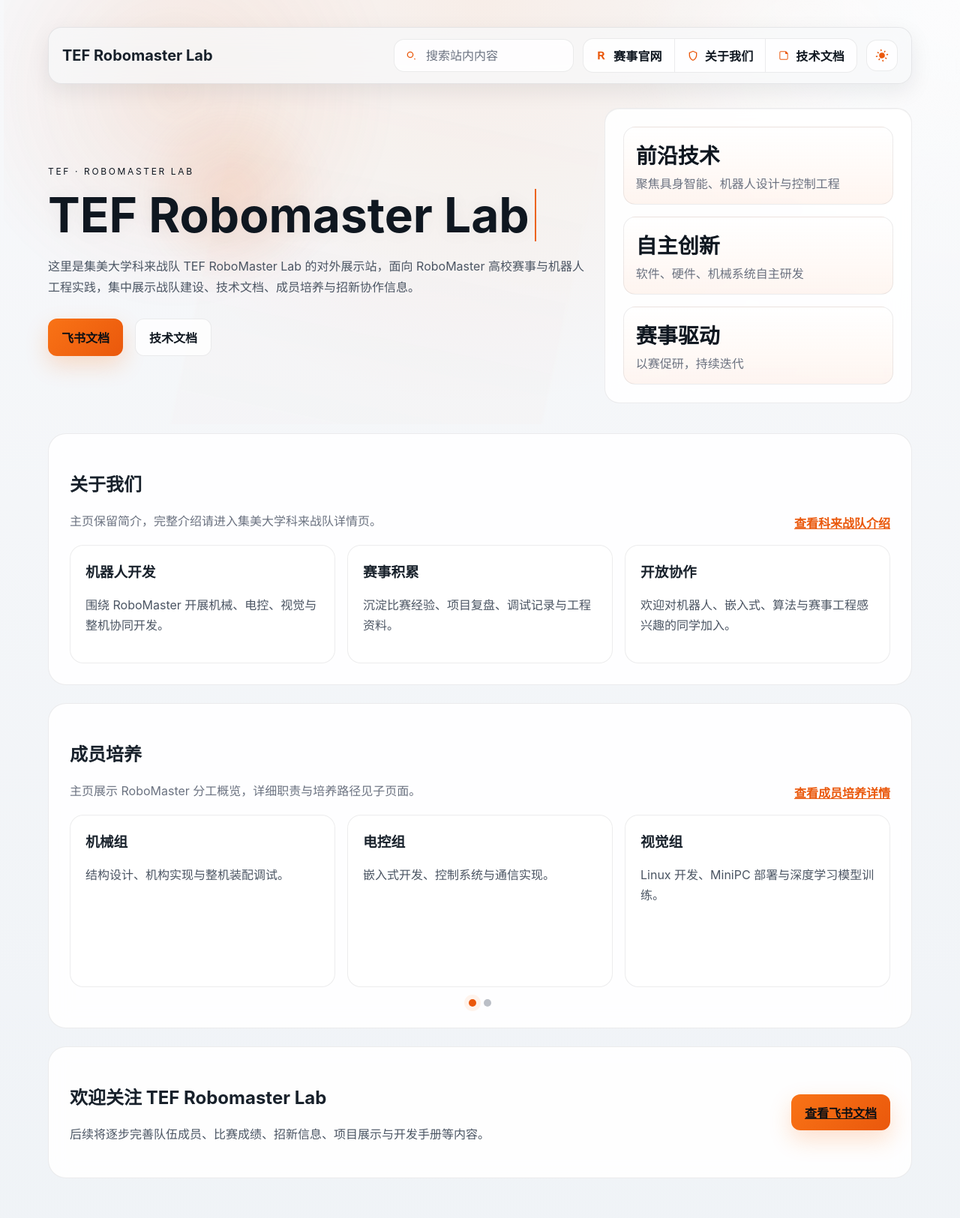
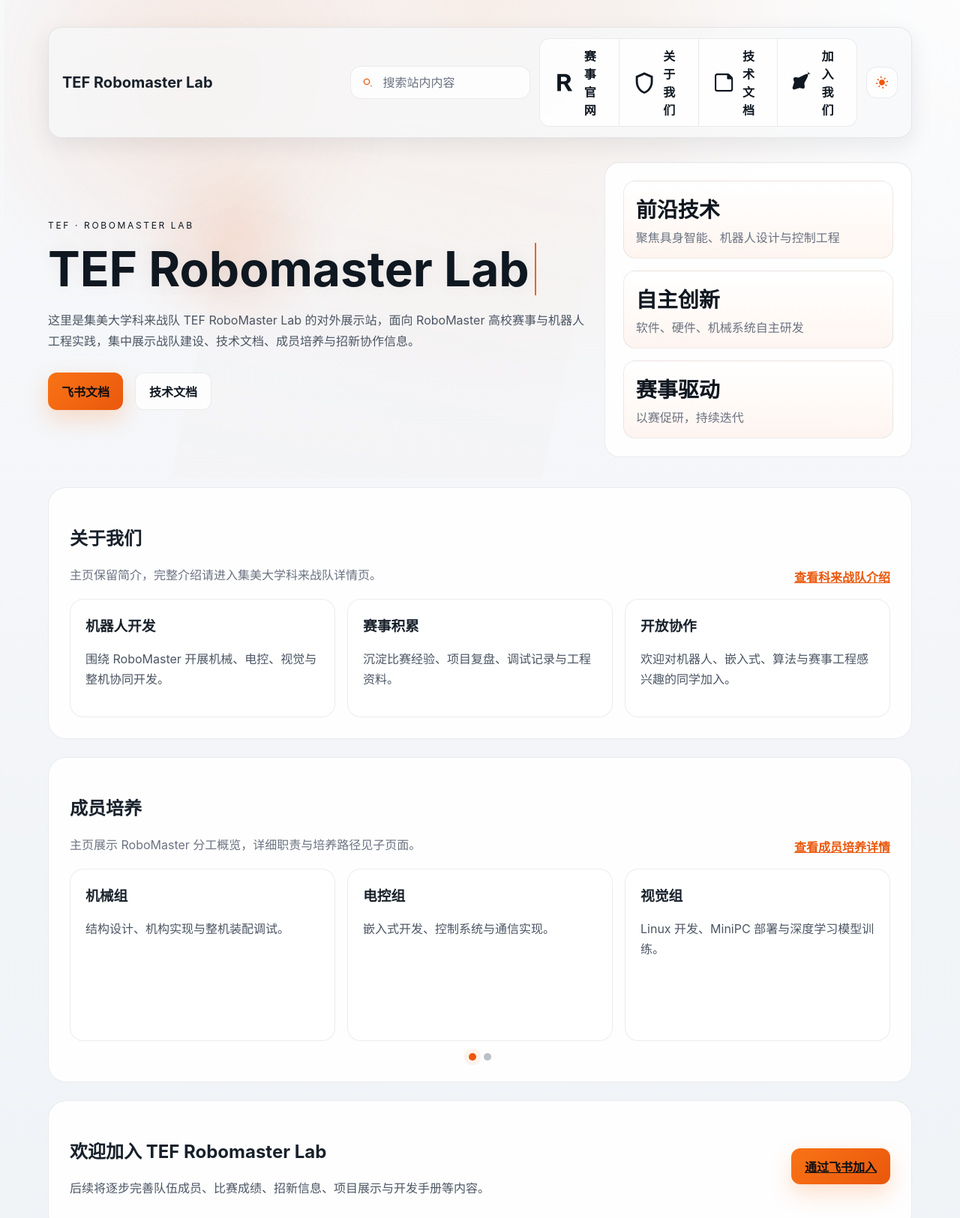
Before and after one commit to Szturin/robomaster-lab, an Astro site: page / in a window 1280 px wide. Shown: the top 1625 px of the page at 75% size. Built offline with nearby package versions, Linux system fonts and the light colour scheme; Astro itself is replaced by a stand-in of ours.

Commit message:
chore: auto publish site

```diff
--- a/src/data/site.ts
+++ b/src/data/site.ts
@@ -2,7 +2,7 @@ export const SITE_LINKS = {
 	github: 'https://github.com/Szturin/robomaster-lab',
 	bilibili: 'https://space.bilibili.com/651717103',
 	feishuWiki: 'https://ecnxe597phb3.feishu.cn/wiki/Ku6PwOIlLiC7FnklO5MccZUZnig',
-	feishuInvite: 'https://ecnxe597phb3.feishu.cn/invite/member/TYzmSefnMiM',
+	feishuInvite: '#',
 	robomaster: 'https://www.robomaster.com/zh-CN',
 	astro: 'https://astro.build',
 	searchAction: 'https://www.google.com/search',
@@ -30,6 +30,7 @@ export const FOOTER_SECTIONS = [
 		links: [
 			{ name: 'GitHub 仓库', href: SITE_LINKS.github, external: true },
 			{ name: '飞书文档', href: SITE_LINKS.feishuWiki, external: true },
+			{ name: '加入飞书群', href: SITE_LINKS.feishuInvite },
 		],
 	},
 	{
--- a/src/pages/index.astro
+++ b/src/pages/index.astro
@@ -48,6 +48,12 @@ const highlights = [
 								<path fill="currentColor" d="M6 3.5A2.5 2.5 0 0 0 3.5 6v12A2.5 2.5 0 0 0 6 20.5h12a2.5 2.5 0 0 0 2.5-2.5V8.41a2.5 2.5 0 0 0-.73-1.77l-2.41-2.41A2.5 2.5 0 0 0 15.59 3.5H6Zm0 1.5h9v3a1 1 0 0 0 1 1h3v9a1 1 0 0 1-1 1H6a1 1 0 0 1-1-1V6a1 1 0 0 1 1-1Z" />
 							</svg>
 							<span>技术文档</span>
+						</a>
+						<a href={SITE_LINKS.feishuInvite} data-disabled-invite>
+							<svg viewBox="0 0 24 24" aria-hidden="true">
+								<path fill="currentColor" d="M19.45 4.44c-1.32-.83-3.75-.76-5.73.26L8.4 7.45 5.2 7.1a1.6 1.6 0 0 0-1.75 1.97l.7 2.75-1.53 4.6a1.65 1.65 0 0 0 2.09 2.08l4.56-1.55 2.76.7a1.6 1.6 0 0 0 1.96-1.74l-.35-3.23 2.75-5.3c1.02-1.98 1.09-4.4.26-5.74-.26-.42-.63-.78-1.2-1.14Z" />
+							</svg>
+							<span>加入我们</span>
 						</a>
 					</div>
 					<button type="button" class="theme-button nav-theme" data-theme-choice="system" aria-label="切换主题" title="切换主题">
@@ -146,10 +152,10 @@ const highlights = [
 
 			<section class="panel callout reveal-on-scroll">
 				<div>
-					<h2>欢迎关注 TEF Robomaster Lab</h2>
+					<h2>欢迎加入 TEF Robomaster Lab</h2>
 					<p>后续将逐步完善队伍成员、比赛成绩、招新信息、项目展示与开发手册等内容。</p>
 				</div>
-				<a class="primary" href={SITE_LINKS.feishuWiki} target="_blank" rel="noreferrer">查看飞书文档</a>
+				<a class="primary" href={SITE_LINKS.feishuInvite} data-disabled-invite>通过飞书加入</a>
 			</section>
 		</main>
 	</div>
@@ -165,6 +171,18 @@ const highlights = [
 					searchBase.value = keyword ? `${SITE_META.searchQuery} ${keyword}` : SITE_META.searchQuery;
 				});
 			}
+		})();
+	</script>
+
+	<script is:inline>
+		(() => {
+			const inviteLinks = document.querySelectorAll('[data-disabled-invite]');
+			inviteLinks.forEach((link) => {
+				link.addEventListener('click', (event) => {
+					event.preventDefault();
+					window.alert('暂未开放');
+				});
+			});
 		})();
 	</script>
 
--- a/src/styles/index.css
+++ b/src/styles/index.css
@@ -256,7 +256,10 @@ html[data-theme='dark'] .nav-theme .moon-shape {
 	transform: scaleX(1);
 }
 
-.links a svg {
+.links a[data-disabled-invite],
+.callout a[data-disabled-invite] {
+	cursor: pointer;
+}
 	width: 16px;
 	height: 16px;
 	color: var(--accent);
```
